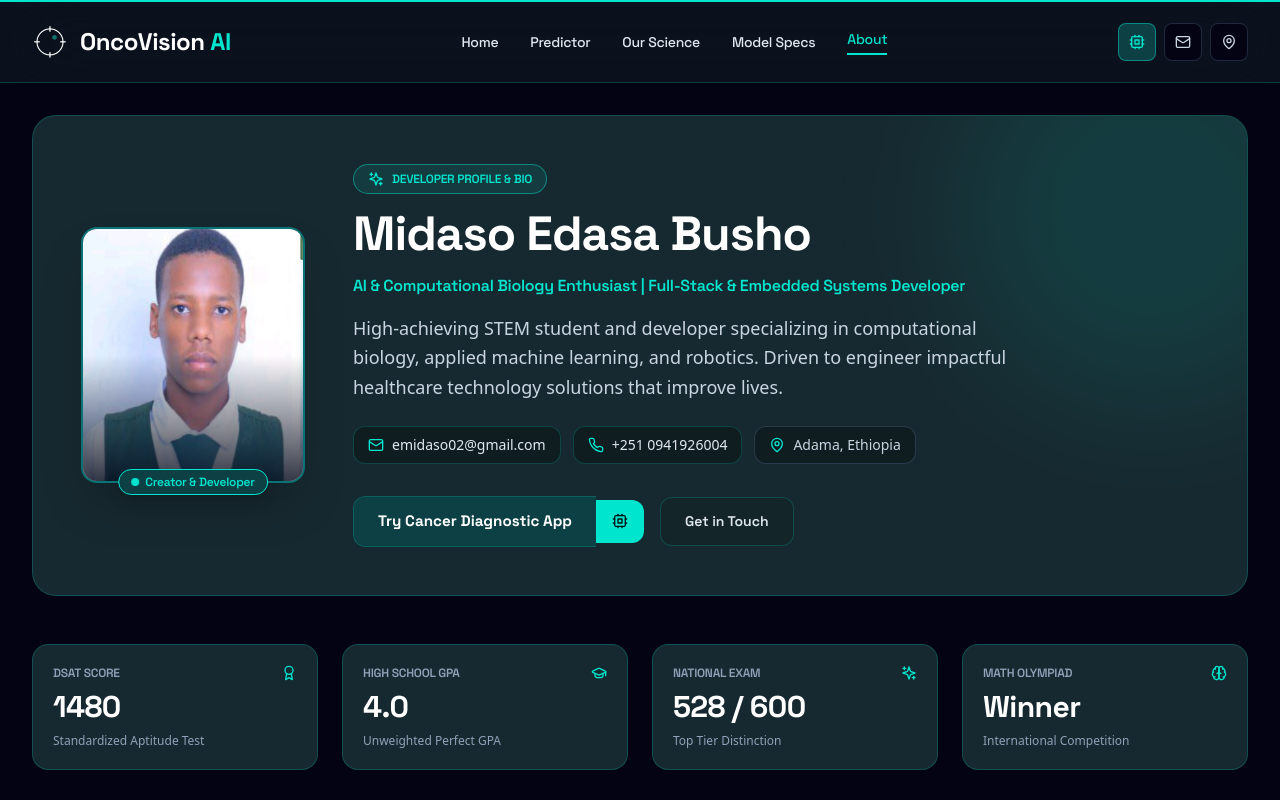
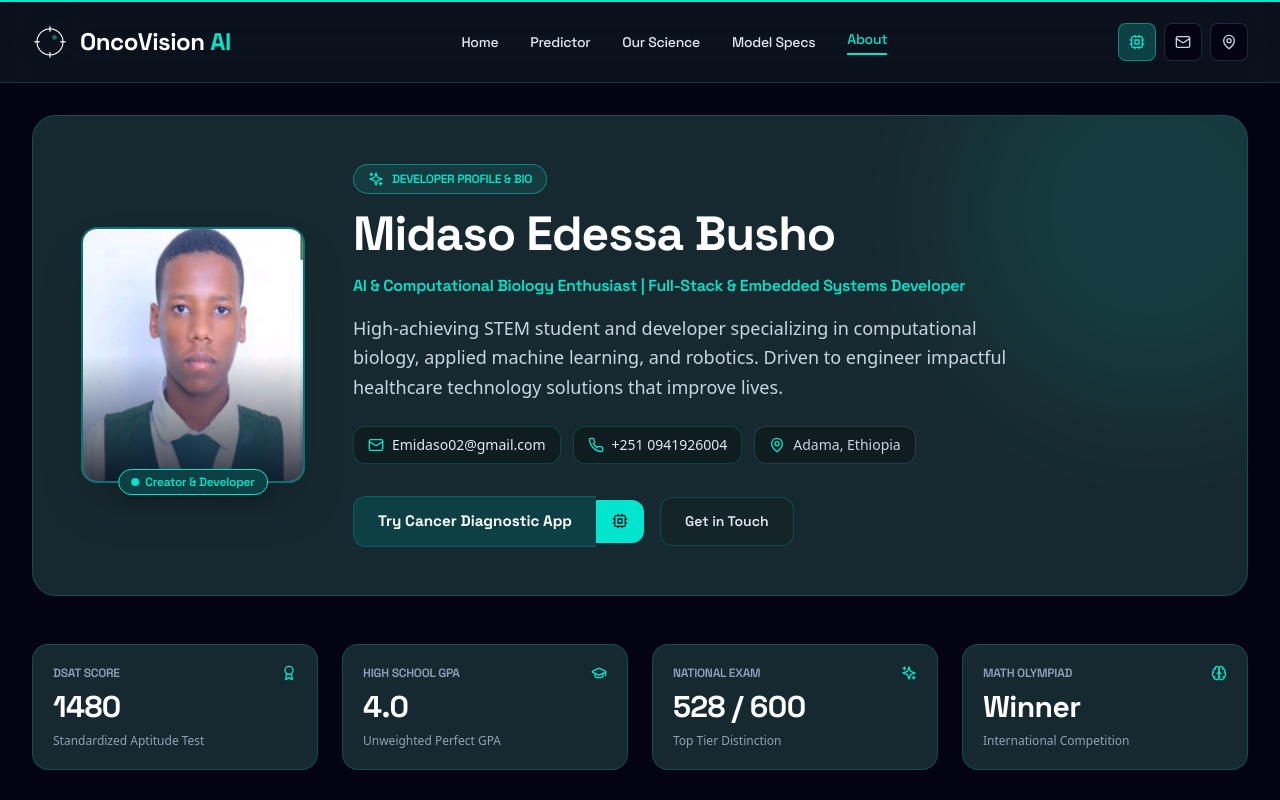
Before and after one commit to midaso3/oncovision-ai, a React (Vite) app in the folder client/: page /about in a window 1280 px wide. Shown: the top 800 px of the page. Built offline with nearby package versions, Linux system fonts and the light colour scheme.

Commit message:
feat(about): update profile to Midaso Edessa and apply Option A bio

```diff
--- a/client/src/pages/About.jsx
+++ b/client/src/pages/About.jsx
@@ -171,7 +171,7 @@ const About = () => {
             </div>
 
             <h1 className="font-display text-3xl sm:text-5xl font-extrabold text-white tracking-tight">
-              Midaso Edasa Busho
+              Midaso Edessa Busho
             </h1>
 
             <p className="font-display text-sm sm:text-base font-semibold text-[var(--accent-teal)] tracking-wide">
@@ -185,11 +185,11 @@ const About = () => {
             {/* Contact Pills */}
             <div className="flex flex-wrap justify-center lg:justify-start gap-3 pt-2">
               <a
-                href="mailto:emidaso02@gmail.com"
+                href="mailto:Emidaso02@gmail.com"
                 className="inline-flex items-center gap-2 px-3.5 py-2 rounded-xl bg-[var(--bg-subcard)] border border-[var(--border-teal)] text-slate-200 hover:text-[var(--accent-teal)] hover:border-[var(--accent-teal)] text-xs sm:text-sm font-medium transition-all"
               >
                 <Mail className="w-4 h-4 text-[var(--accent-teal)]" />
-                <span>emidaso02@gmail.com</span>
+                <span>Emidaso02@gmail.com</span>
               </a>
 
               <a
@@ -218,7 +218,7 @@ const About = () => {
                 </span>
               </Link>
               <a
-                href="mailto:emidaso02@gmail.com"
+                href="mailto:Emidaso02@gmail.com"
                 className="btn-wireframe text-sm"
               >
                 Get in Touch
@@ -434,7 +434,7 @@ const About = () => {
       {/* Project Dedication & APK Submission Notice */}
       <section className="bg-gradient-to-r from-[var(--bg-card-solid)] via-[var(--bg-subcard)] to-[var(--bg-card-solid)] rounded-3xl p-6 sm:p-8 border border-[var(--border-teal)] text-center space-y-3">
         <h3 className="font-display text-lg sm:text-xl font-bold text-white">
-          OncoVision AI • Designed &amp; Engineered by Midaso Edasa Busho
+          OncoVision AI • Designed &amp; Engineered by Midaso Edessa Busho
         </h3>
         <p className="text-xs sm:text-sm text-slate-300 max-w-2xl mx-auto leading-relaxed">
           This full-stack diagnostic system bridges cytological fine-needle aspirate image metrics with Scikit-Learn machine learning classifiers to deliver instant, accessible pathology risk stratification. Developed with precision, care, and a focus on positive healthcare impact.
```
Also changed, not shown: 1 other file (tests, documents, lock files or other folders).
